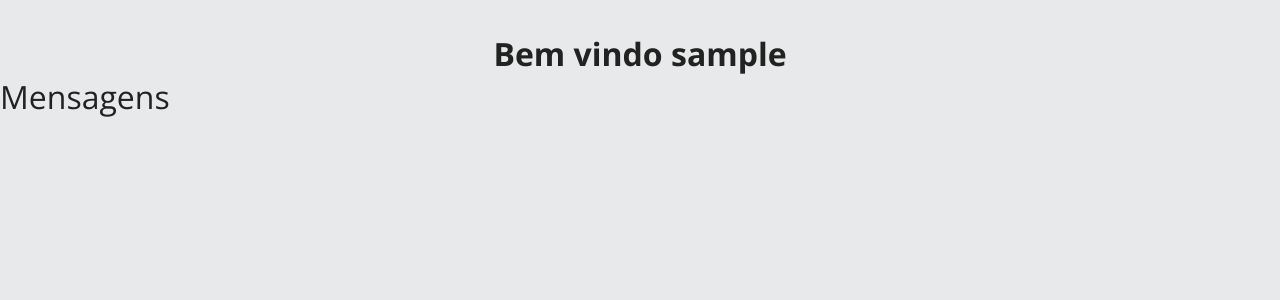
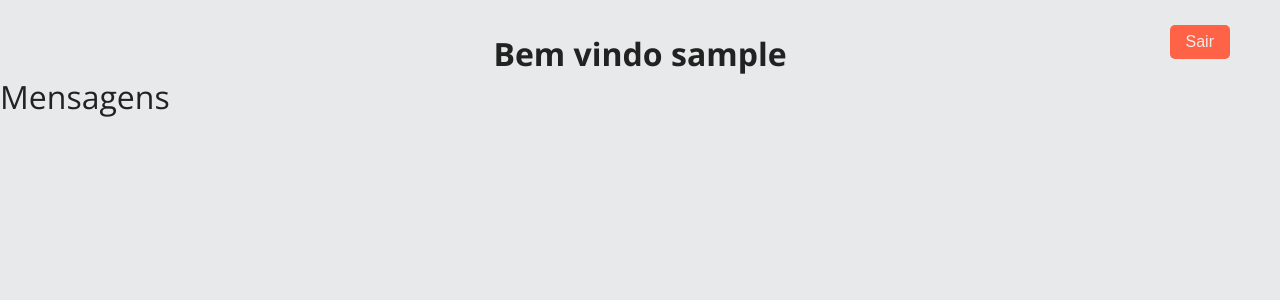
Before and after one commit to b-sep/vue_messages, a Vue app: page / in a window 1280 px wide. Shown: the top 300 px of the page. Built offline with nearby package versions, Linux system fonts and the light colour scheme; sample sign-in values are in the browser's storage.

Commit message:
add button to logout

```diff
--- a/src/App.vue
+++ b/src/App.vue
@@ -1,7 +1,47 @@
 <script setup lang="ts">
   import { RouterView } from 'vue-router'
+  import { logout } from './services/api';
+  import { useRouter } from 'vue-router';
+  import { ref } from 'vue'
+
+  const router = useRouter()
+  const userToken = ref<string | null>(localStorage.getItem('voll@token'))
+
+  async function handleLogout() {
+    try {
+      const response = await logout()
+
+      if (response.status === 204) {
+        router.push('/login')
+
+        userToken.value = null
+        localStorage.removeItem('voll@token')
+        localStorage.removeItem('voll@userId')
+        localStorage.removeItem('voll@userName')
+      }
+    } catch(error) {
+      console.log(error)
+    }
+  }
 </script>
 
 <template>
+  <button @click.prevent="handleLogout" v-if="userToken">Sair</button>
+
   <RouterView />
 </template>
+
+<style scoped>
+  button {
+    background-color: tomato;
+    border: 0;
+    border-radius: 5px;
+    color: #eee;
+    cursor: pointer;
+    font-size: 1rem;
+    padding: 0.5rem 1rem;
+    position: absolute;
+    top: 25px;
+    right: 50px;
+  }
+</style>
--- a/src/components/MessagesContainer.vue
+++ b/src/components/MessagesContainer.vue
@@ -19,8 +19,10 @@
 
       if (responseError) {
         error.value = responseError
+        createMessageSuccess.value = false
       } else {
         createMessageSuccess.value = true
+        error.value = null
       }
     } catch {
       error.value = 'Ops 🥲'
--- a/src/services/api.ts
+++ b/src/services/api.ts
@@ -39,6 +39,14 @@ export async function login(data: LoginForm): Promise<LoginApiResponse> {
   }
 }
 
+export async function logout(): Promise<{ status: number }> {
+  const response: AxiosResponse<{ status: number }> = await api.delete<{ status: number }>('/session')
+
+  return {
+    status: response.status,
+  }
+}
+
 export async function createMessage(data: MessageForm): Promise<CreateMessageApiResponse> {
   const formData = { message: { recipient: data.message.recipient, content: data.message.content }}
 
--- a/src/views/LoginView.vue
+++ b/src/views/LoginView.vue
@@ -16,6 +16,8 @@
 
       if (response.data) {
         router.push('/')
+        // TODO: use pinia to manage state with userToken variable defined in App.vue
+        window.location.reload()
 
         localStorage.setItem('voll@token', response.data.token)
         localStorage.setItem('voll@userId', response.data.user_id.toString())
@@ -76,8 +78,7 @@
   button, input {
     border-radius: 5px;
     font-size: 1.5rem;
-    min-width: 260px;
-    width: 35%;
+    min-width: 360px;
   }
 
   input {
```
